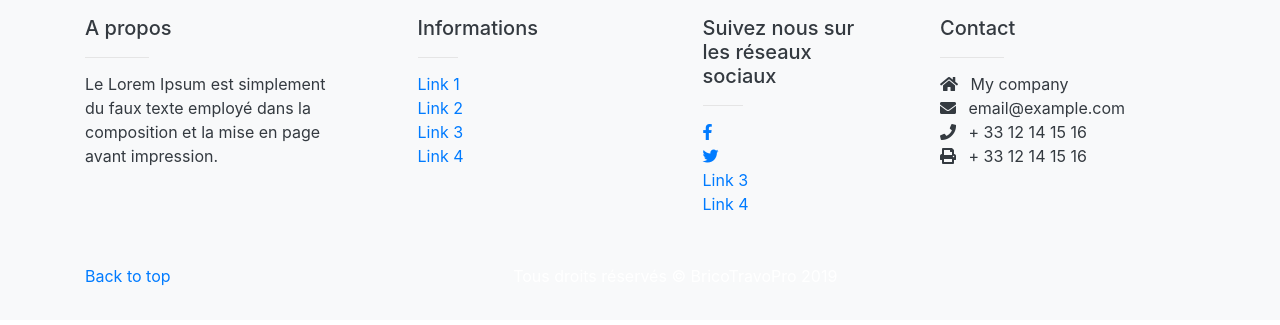
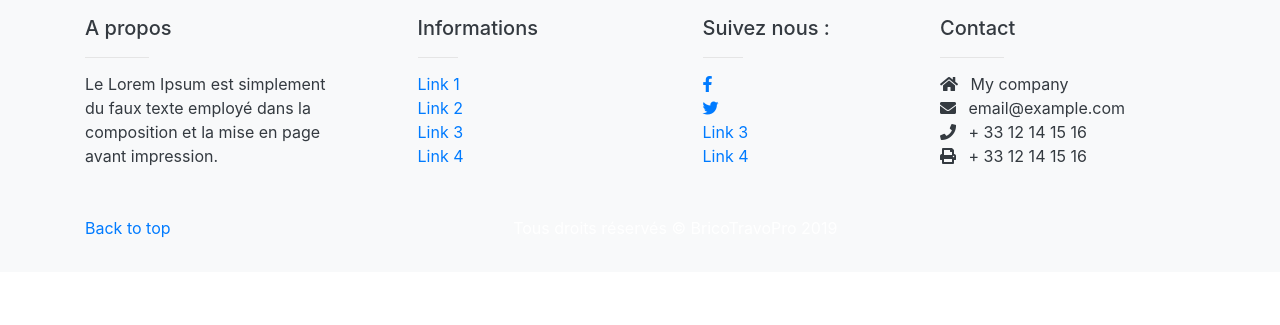
Before and after one commit to bricotravopro/BricoTravoPro, a Symfony app: template templates/base.html.twig in a window 1280 px wide. Shown: the part 56-381 px from the top of the page. Run offline with Twig, Linux system fonts and the light colour scheme; the template is opened without the code that fills it, so the values that code supplies are empty; some libraries are stand-ins or nearby versions.

Commit message:
Footer
Mise à jour3

```diff
--- a/templates/_footer.html.twig
+++ b/templates/_footer.html.twig
@@ -22,7 +22,7 @@
             </div>
 
             <div class="col-md-3 col-lg-2 col-xl-2 mx-auto my-3">
-                <h5>Suivez nous sur les réseaux sociaux</h5>
+                <h5>Suivez nous :</h5>
                 <hr class="bg-white mb-2 mt-0 d-inline-block mx-auto w-25">
                 <ul class="list-unstyled">
                     <li><a href="https://www.facebook.com/BricoTravoPro" target="_blank"><i class="fab fa-facebook-f" alt="lien vers la page Facebook"></i></a></li>
```
